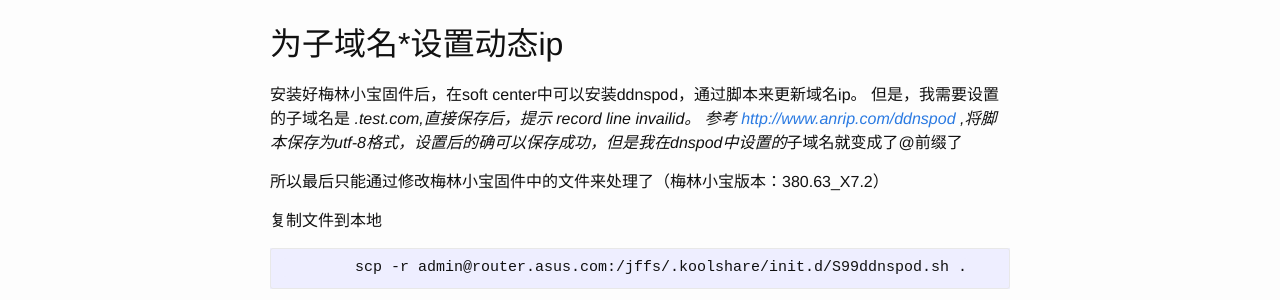
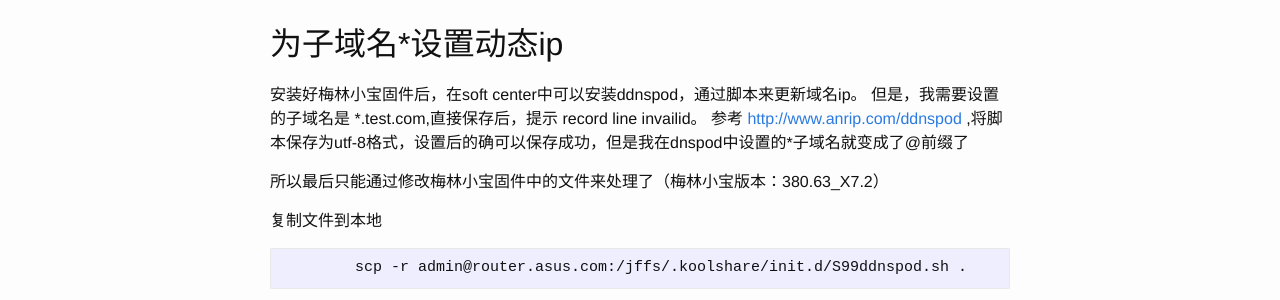
Before and after one commit to minuux/minuux.github.io, a Jekyll site: the page built from _posts/2017-05-21-merlin-xiaobao.md, in a window 1280 px wide. Shown: the part 180-480 px from the top of the page. Built offline with Jekyll 4.4.1, drawn with Linux system fonts in a browser that asks for light colours.

Commit message:
避免*号被解析

```diff
--- a/_posts/2017-05-21-merlin-xiaobao.md
+++ b/_posts/2017-05-21-merlin-xiaobao.md
@@ -9,8 +9,8 @@ categories: notes
 ## 为子域名*设置动态ip
 
 安装好梅林小宝固件后，在soft center中可以安装ddnspod，通过脚本来更新域名ip。
-但是，我需要设置的子域名是 *.test.com,直接保存后，提示 record line invailid。
-参考 <http://www.anrip.com/ddnspod> ,将脚本保存为utf-8格式，设置后的确可以保存成功，但是我在dnspod中设置的*子域名就变成了@前缀了
+但是，我需要设置的子域名是 \*.test.com,直接保存后，提示 record line invailid。
+参考 <http://www.anrip.com/ddnspod> ,将脚本保存为utf-8格式，设置后的确可以保存成功，但是我在dnspod中设置的\*子域名就变成了@前缀了
 
 所以最后只能通过修改梅林小宝固件中的文件来处理了（梅林小宝版本：380.63_X7.2）
 
```
